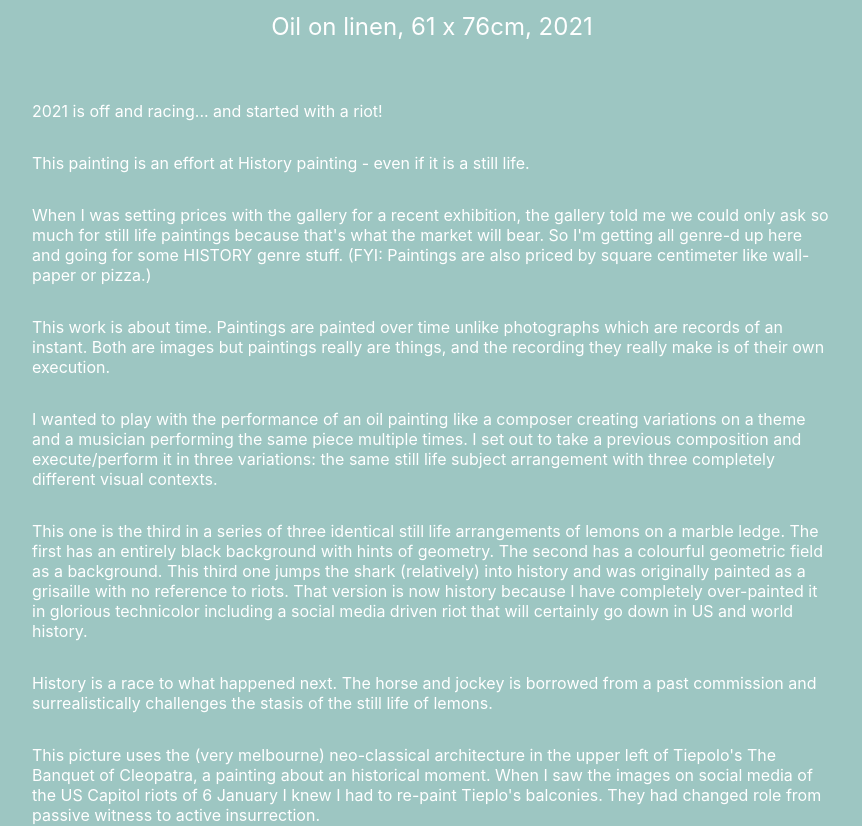
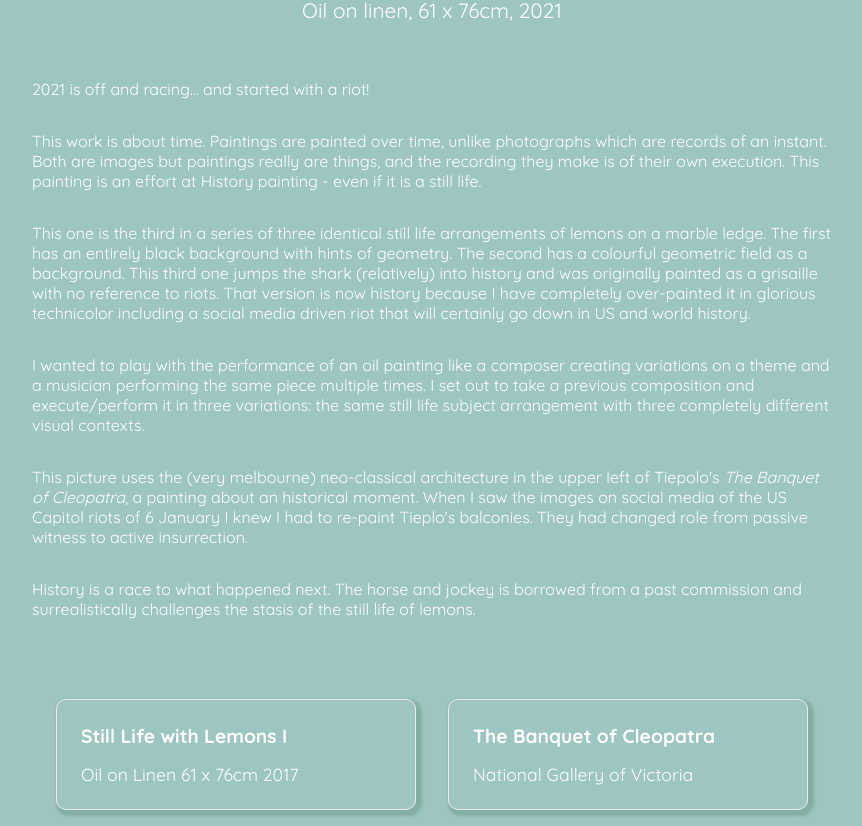
Before and after one commit to chrisbeaumontcom/still-life-with-riot, a Next.js app: page / in a window 1280 px wide. Shown: the part 480-1306 px from the top of the page, without its empty margins (208-1070 px from the left). Built offline with nearby package versions, Linux system fonts and the light colour scheme.

Commit message:
Update font and text

```diff
--- /dev/null
+++ b/pages/_app.js
@@ -0,0 +1,3 @@
+export default function App({ Component, pageProps }) {
+  return <Component {...pageProps} />;
+}
--- a/pages/index.js
+++ b/pages/index.js
@@ -7,6 +7,11 @@ export default function Home() {
       <Head>
         <title>Still Life with Riot, 2021</title>
         <link rel="icon" href="/favicon.ico" />
+        <link rel="preconnect" href="https://fonts.gstatic.com" />
+        <link
+          href="https://fonts.googleapis.com/css2?family=Quicksand:wght@400;700&display=swap"
+          rel="stylesheet"
+        />
       </Head>
 
       <main>
@@ -25,33 +30,11 @@ export default function Home() {
           <p>2021 is off and racing... and started with a riot!</p>
 
           <p>
-            This painting is an effort at History painting - even if it is a
-            still life.{' '}
-          </p>
-
-          <p>
-            When I was setting prices with the gallery for a recent exhibition,
-            the gallery told me we could only ask so much for still life
-            paintings because that's what the market will bear. So I'm getting
-            all genre-d up here and going for some HISTORY genre stuff. (FYI:
-            Paintings are also priced by square centimeter like wall-paper or
-            pizza.)
-          </p>
-
-          <p>
-            This work is about time. Paintings are painted over time unlike
+            This work is about time. Paintings are painted over time, unlike
             photographs which are records of an instant. Both are images but
-            paintings really are things, and the recording they really make is
-            of their own execution.
-          </p>
-
-          <p>
-            I wanted to play with the performance of an oil painting like a
-            composer creating variations on a theme and a musician performing
-            the same piece multiple times. I set out to take a previous
-            composition and execute/perform it in three variations: the same
-            still life subject arrangement with three completely different
-            visual contexts.
+            paintings really are things, and the recording they make is of their
+            own execution. This painting is an effort at History painting - even
+            if it is a still life.
           </p>
 
           <p>
@@ -67,18 +50,27 @@ export default function Home() {
           </p>
 
           <p>
-            History is a race to what happened next. The horse and jockey is
-            borrowed from a past commission and surrealistically challenges the
-            stasis of the still life of lemons.
+            I wanted to play with the performance of an oil painting like a
+            composer creating variations on a theme and a musician performing
+            the same piece multiple times. I set out to take a previous
+            composition and execute/perform it in three variations: the same
+            still life subject arrangement with three completely different
+            visual contexts.
           </p>
 
           <p>
             This picture uses the (very melbourne) neo-classical architecture in
-            the upper left of Tiepolo's The Banquet of Cleopatra, a painting
-            about an historical moment. When I saw the images on social media of
-            the US Capitol riots of 6 January I knew I had to re-paint Tieplo's
-            balconies. They had changed role from passive witness to active
-            insurrection.
+            the upper left of Tiepolo's <em>The Banquet of Cleopatra</em>, a
+            painting about an historical moment. When I saw the images on social
+            media of the US Capitol riots of 6 January I knew I had to re-paint
+            Tieplo's balconies. They had changed role from passive witness to
+            active insurrection.
+          </p>
+
+          <p>
+            History is a race to what happened next. The horse and jockey is
+            borrowed from a past commission and surrealistically challenges the
+            stasis of the still life of lemons.
           </p>
         </div>
 
@@ -91,7 +83,7 @@ export default function Home() {
             <p>Oil on Linen 61 x 76cm 2017</p>
           </a>
           <a
-            href="https://www.ngv.vic.gov.au/explore/collection/work/4409/"
+            href="https://en.wikipedia.org/wiki/The_Banquet_of_Cleopatra_(Tiepolo)"
             className="card"
           >
             <h3>The Banquet of Cleopatra</h3>
@@ -215,21 +207,10 @@ export default function Home() {
           text-decoration: none;
         }
 
-        .title a {
-          color: #0070f3;
-          text-decoration: none;
-        }
-
-        .title a:hover,
-        .title a:focus,
-        .title a:active {
-          text-decoration: underline;
-        }
-
         .title {
           margin: 0;
           line-height: 1.15;
-          font-size: 3rem;
+          font-size: 2.5rem;
         }
 
         .title,
@@ -239,7 +220,7 @@ export default function Home() {
 
         .description {
           line-height: 1.5;
-          font-size: 1.5rem;
+          font-size: 1.3rem;
         }
 
         code {
@@ -283,13 +264,13 @@ export default function Home() {
 
         .card h3 {
           margin: 0 0 1rem 0;
-          font-size: 1.5rem;
+          font-size: 1.2rem;
         }
 
         .card p {
           margin: 0;
-          font-size: 1.25rem;
-          line-height: 1.5;
+          font-size: 1.1rem;
+          line-height: 1.2;
         }
 
         @media (max-width: 600px) {
@@ -304,6 +285,17 @@ export default function Home() {
             width: 100%;
             flex-direction: column;
           }
+          .card h3 {
+            font-size: 1rem;
+          }
+          .card p {
+            margin: 0;
+            font-size: 0.8rem;
+            line-height: 1;
+          }
+          .blurb {
+            font-size: 0.9em;
+          }
         }
       `}</style>
 
@@ -312,11 +304,10 @@ export default function Home() {
         body {
           padding: 0;
           margin: 0;
-          font-family: -apple-system, BlinkMacSystemFont, Segoe UI, Roboto,
-            Oxygen, Ubuntu, Cantarell, Fira Sans, Droid Sans, Helvetica Neue,
-            sans-serif;
+          font-family: 'Quicksand', -apple-system, BlinkMacSystemFont, Segoe UI,
+            Roboto, Oxygen, Ubuntu, Cantarell, Fira Sans, Droid Sans,
+            Helvetica Neue, sans-serif;
         }
-
         * {
           box-sizing: border-box;
         }
--- /dev/null
+++ b/styles/global.css
@@ -0,0 +1,29 @@
+@import url('https://fonts.googleapis.com/css2?family=Quicksand&display=swap');
+/*   -apple-system, BlinkMacSystemFont, Segoe UI, Roboto,
+    Oxygen, Ubuntu, Cantarell, Fira Sans, Droid Sans,  */
+html,
+body {
+  padding: 0;
+  margin: 0;
+  font-family: 'Quicksand', 'Helvetica Neue', sans-serif;
+  line-height: 1.6;
+  font-size: 18px;
+}
+
+* {
+  box-sizing: border-box;
+}
+
+a {
+  color: #0070f3;
+  text-decoration: none;
+}
+
+a:hover {
+  text-decoration: underline;
+}
+
+img {
+  max-width: 100%;
+  display: block;
+}
```
